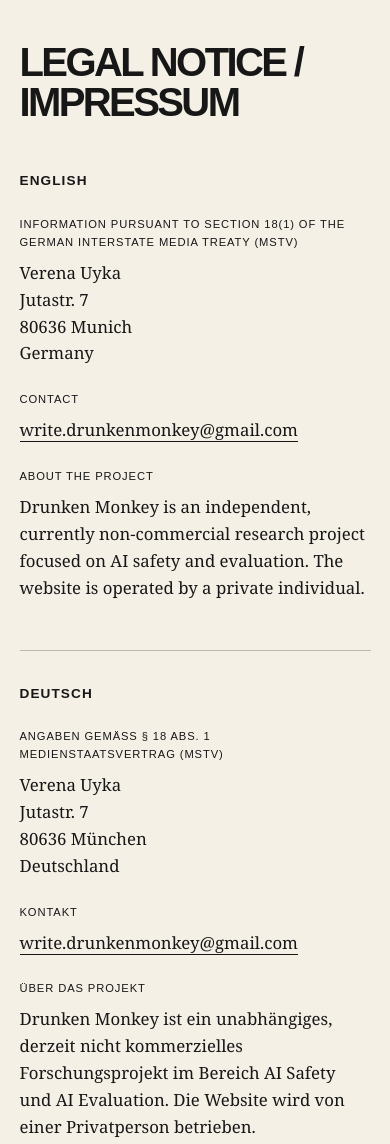
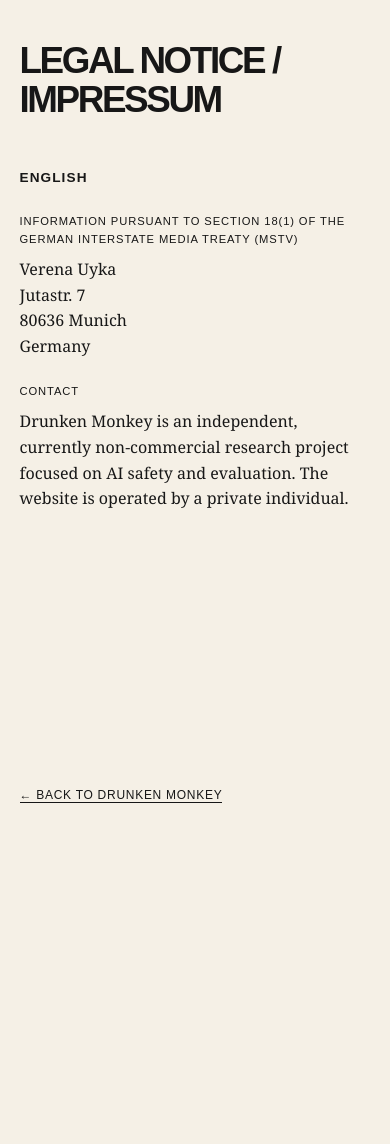
Before and after one commit to drunkenmonkey-lab/drunkenmonkey-lab.github.io, a plain HTML site: page Impressum.html in a window 390 px wide. Shown: the top 1144 px of the page. After the commit the page ends 844 px from the top, so only its background shows below. Drawn offline with Linux system fonts and the light colour scheme.

Commit message:
Update Impressum.html

```diff
--- a/Impressum.html
+++ b/Impressum.html
@@ -4,6 +4,9 @@
 <head>
   <meta charset="UTF-8">
   <meta name="viewport" content="width=device-width, initial-scale=1.0">
+
+  <!-- Ask search engines not to index this page -->
+  <meta name="robots" content="noindex, follow">
 
   <title>Legal Notice / Impressum — Drunken Monkey</title>
 
@@ -21,6 +24,7 @@
 
     .page {
       min-height: 100vh;
+      min-height: 100dvh;
       padding: 6vh 6vw;
       display: flex;
       flex-direction: column;
@@ -28,10 +32,10 @@
 
     h1 {
       font-family: Arial, Helvetica, sans-serif;
-      font-size: clamp(2.5rem, 6vw, 6rem);
+      font-size: clamp(2.2rem, 5.5vw, 5.5rem);
       font-weight: 900;
       letter-spacing: -0.065em;
-      line-height: 1;
+      line-height: 1.05;
       margin: 0 0 3rem;
     }
 
@@ -71,14 +75,6 @@
       margin: 0 0 1.5rem;
     }
 
-    footer {
-      margin-top: auto;
-      padding-top: 2rem;
-      font-family: Arial, Helvetica, sans-serif;
-      font-size: 0.75rem;
-      letter-spacing: 0.06em;
-    }
-
     a {
       color: inherit;
       text-decoration: none;
@@ -89,13 +85,30 @@
       opacity: 0.6;
     }
 
+    footer {
+      margin-top: auto;
+      padding-top: 2rem;
+      font-family: Arial, Helvetica, sans-serif;
+      font-size: 0.75rem;
+      letter-spacing: 0.06em;
+    }
+
     @media (max-width: 600px) {
+
       .page {
         padding: 5vh 5vw;
       }
 
       h1 {
-        font-size: 2.5rem;
+        font-size: 2.3rem;
+      }
+
+      .content {
+        font-size: 1rem;
+      }
+
+      .section {
+        margin-bottom: 2rem;
       }
     }
   </style>
@@ -130,57 +143,11 @@
         <div class="label">Contact</div>
 
         <p>
-          <a href="mailto:write.drunkenmonkey@gmail.com">
-            write.drunkenmonkey@gmail.com
-          </a>
-        </p>
-
-        <div class="label">About the project</div>
-
-        <p>
           Drunken Monkey is an independent,
           currently non-commercial research project
           focused on AI safety and evaluation.
           The website is operated by a private individual.
         </p>
-
-      </section>
-
-      <!-- DEUTSCH -->
-
-      <section class="section" lang="de">
-
-        <h2>Deutsch</h2>
-
-        <div class="label">
-          Angaben gemäß § 18 Abs. 1 Medienstaatsvertrag (MStV)
-        </div>
-
-        <p>
-          Verena Uyka<br>
-          Jutastr. 7<br>
-          80636 München<br>
-          Deutschland
-        </p>
-
-        <div class="label">Kontakt</div>
-
-        <p>
-          <a href="mailto:write.drunkenmonkey@gmail.com">
-            write.drunkenmonkey@gmail.com
-          </a>
-        </p>
-
-        <div class="label">Über das Projekt</div>
-
-        <p>
-          Drunken Monkey ist ein unabhängiges,
-          derzeit nicht kommerzielles Forschungsprojekt
-          im Bereich AI Safety und AI Evaluation.
-          Die Website wird von einer Privatperson betrieben.
-        </p>
-
-      </section>
 
     </div>
 
```
